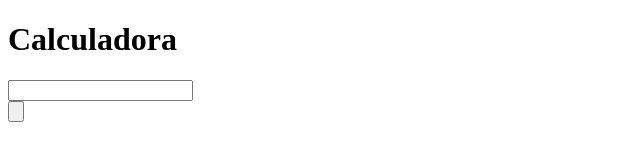
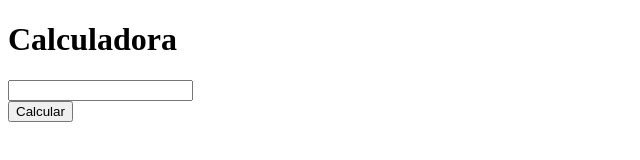
Before and after one commit to deivis-dlh/1-1, a plain HTML site: page index.html in a window 1280 px wide. Shown: the whole page, without its empty margins (0-640 px from the left). Drawn offline with Linux system fonts and the light colour scheme.

Commit message:
index.html completo

```diff
--- a/index.html
+++ b/index.html
@@ -8,7 +8,7 @@
 	<h1>Calculadora</h1>
 	<input type="text" id="texto" />
 	<br />
-	<input type="button" id="boton" />
+	<input type="button" id="boton" value="Calcular" />
 	<script src="index.js"></script>
 </body>
 </html>
```
